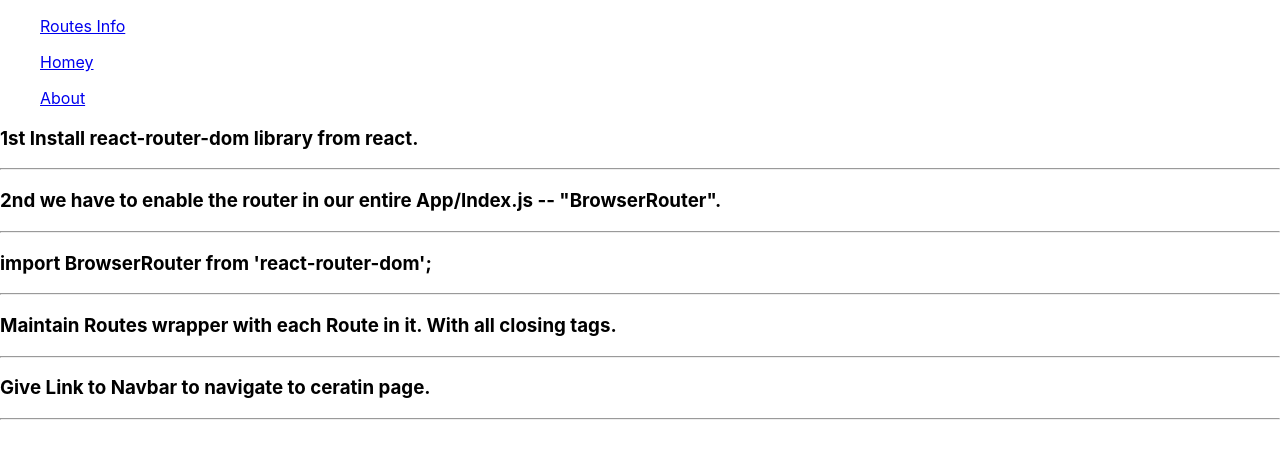
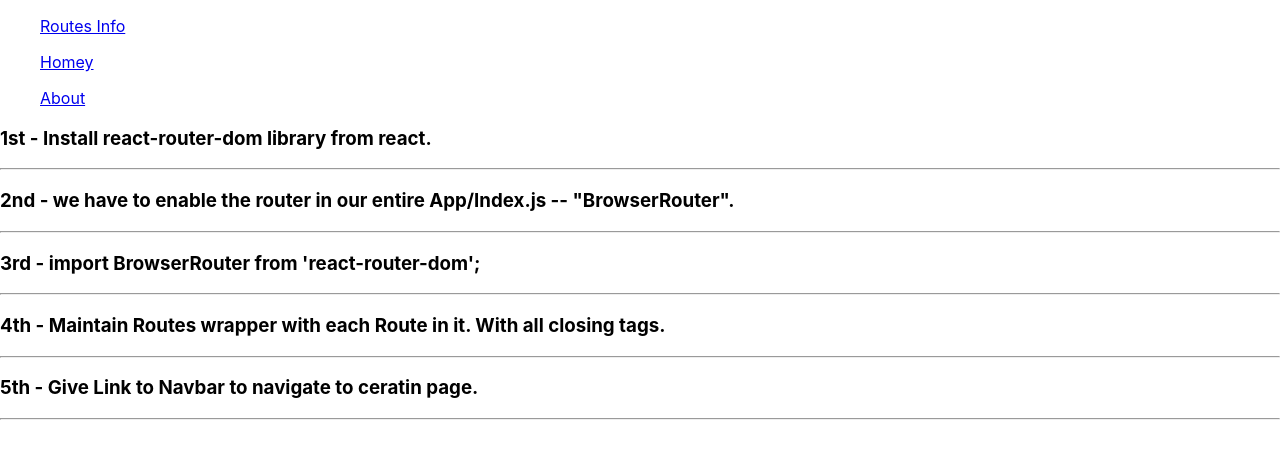
Before and after one commit to ronak-d/Practise, a React (Create React App) app in the folder learning/: page / in a window 1280 px wide. Shown: the top 458 px of the page. Built offline with nearby package versions, Linux system fonts and the light colour scheme.

Commit message:
routing enabled

```diff
--- a/learning/src/Components/Routers/AppRoute.jsx
+++ b/learning/src/Components/Routers/AppRoute.jsx
@@ -4,15 +4,15 @@ const AppRoutes = () => {
   return (
     <>
     <div>
-        <h3>1st Install react-router-dom library from react.</h3>
+        <h3>1st - Install react-router-dom library from react.</h3>
         <hr />
-        <h3>2nd we have to enable the router in our entire App/Index.js -- "BrowserRouter".</h3>
+        <h3>2nd - we have to enable the router in our entire App/Index.js -- "BrowserRouter".</h3>
         <hr />
-        <h3>import BrowserRouter from 'react-router-dom';</h3>
+        <h3>3rd - import BrowserRouter from 'react-router-dom';</h3>
         <hr />
-        <h3>Maintain Routes wrapper with each Route in it. With all closing tags.</h3>
+        <h3>4th - Maintain Routes wrapper with each Route in it. With all closing tags.</h3>
         <hr />
-        <h3>Give Link to Navbar to navigate to ceratin page.</h3>
+        <h3>5th - Give Link to Navbar to navigate to ceratin page.</h3>
         <hr />
     </div>
     </>
```
